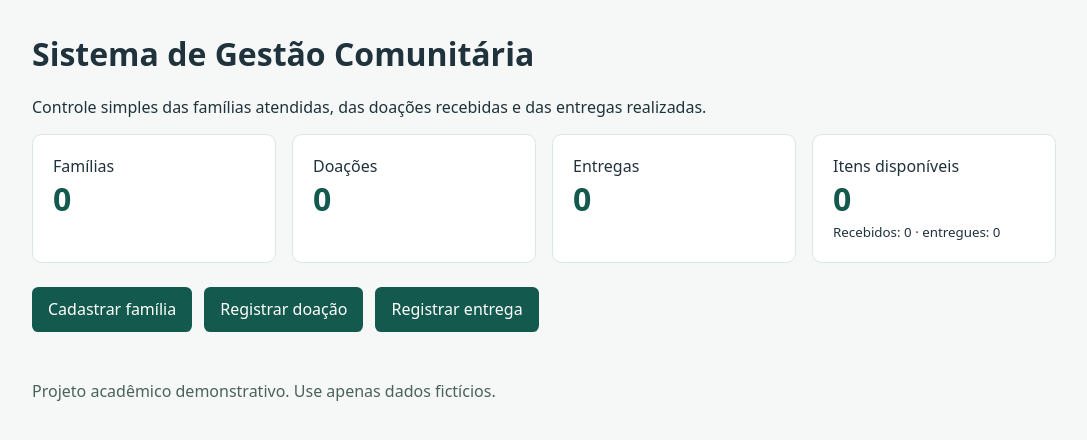
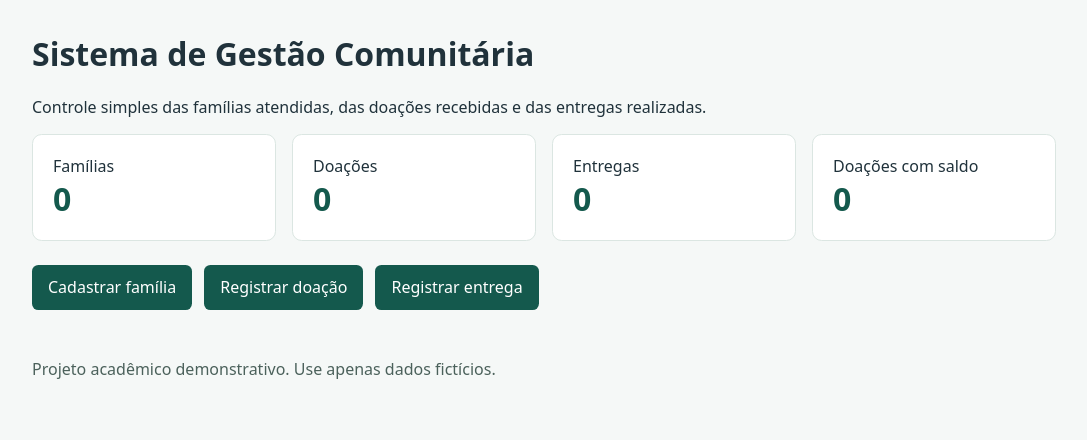
Before and after one commit to sousakevin00/sistema-gestao-comunitaria-nova-esperanca, a Django app: page / in a window 1280 px wide. Shown: the part 92-532 px from the top of the page, without its empty margins (96-1183 px from the left). Run offline with Django 5.2, Linux system fonts and the light colour scheme; data that the repository does not hold is empty.

Commit message:
fix: preserva saldo ao editar doacoes e corrige painel

```diff
--- a/comunidade/templates/comunidade/inicio.html
+++ b/comunidade/templates/comunidade/inicio.html
@@ -7,7 +7,7 @@
   <section class="card"><span>Famílias</span><b>{{ familias }}</b></section>
   <section class="card"><span>Doações</span><b>{{ doacoes }}</b></section>
   <section class="card"><span>Entregas</span><b>{{ entregas }}</b></section>
-  <section class="card"><span>Itens disponíveis</span><b>{{ itens_disponiveis }}</b><small>Recebidos: {{ itens_recebidos }} · entregues: {{ itens_entregues }}</small></section>
+  <section class="card"><span>Doações com saldo</span><b>{{ doacoes_com_saldo }}</b></section>
 </div>
 <div class="actions"><a class="button" href="{% url 'nova_familia' %}">Cadastrar família</a><a class="button" href="{% url 'nova_doacao' %}">Registrar doação</a><a class="button" href="{% url 'nova_entrega' %}">Registrar entrega</a></div>
 {% endblock %}
--- a/comunidade/views.py
+++ b/comunidade/views.py
@@ -1,6 +1,5 @@
 from django.contrib import messages
 from django.db import transaction
-from django.db.models import Sum
 from django.shortcuts import redirect, render
 
 from .forms import DoacaoForm, EntregaForm, FamiliaForm
@@ -13,9 +12,7 @@ def inicio(request):
         "familias": Familia.objects.count(),
         "doacoes": len(doacoes),
         "entregas": Entrega.objects.count(),
-        "itens_recebidos": sum(d.quantidade for d in doacoes),
-        "itens_entregues": Entrega.objects.aggregate(total=Sum("quantidade"))["total"] or 0,
-        "itens_disponiveis": sum(d.saldo for d in doacoes),
+        "doacoes_com_saldo": sum(d.saldo > 0 for d in doacoes),
     })
 
 
```
Also changed, not shown: comunidade/models.py (+10 -0 lines).
